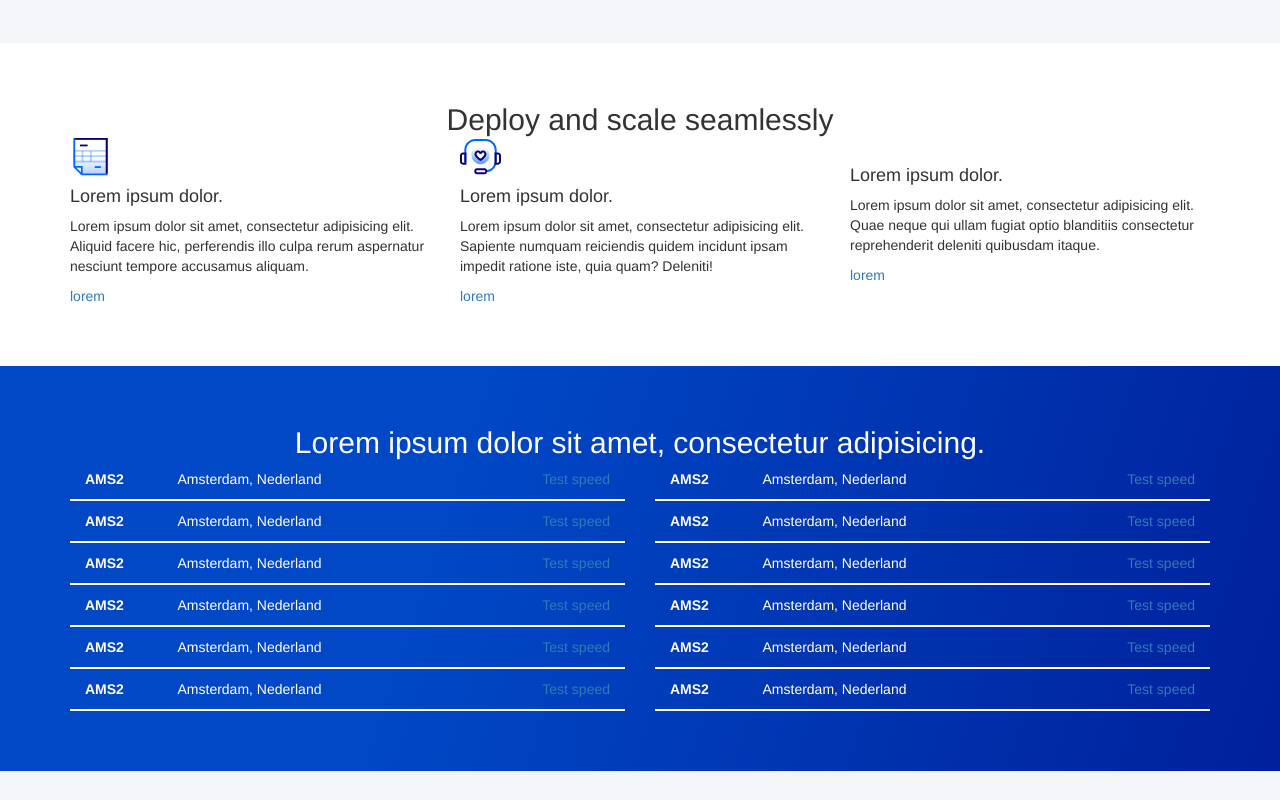
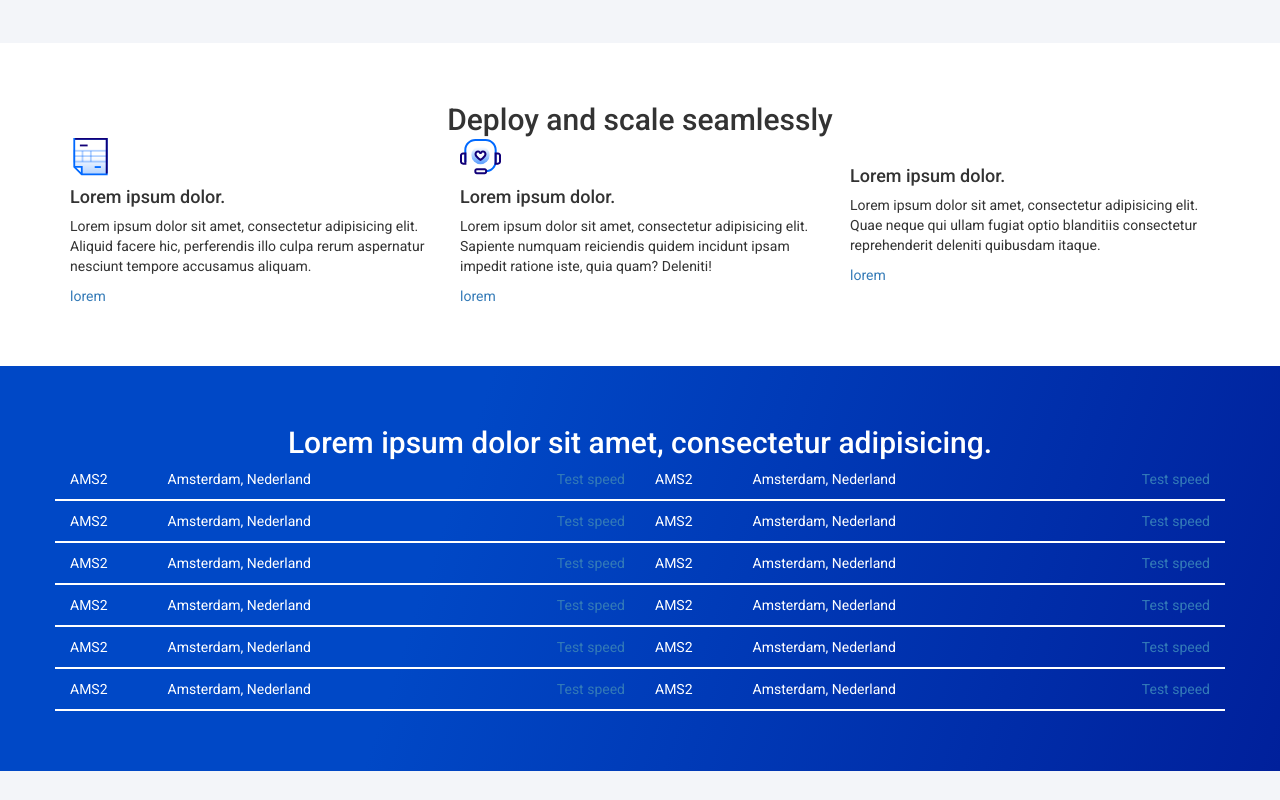
Before and after one commit to edoardocollo/html-css-digitalocean, a plain HTML site: page index.html in a window 1280 px wide. Shown: the part 1540-2340 px from the top of the page. Drawn offline with nearby package versions, Linux system fonts and the light colour scheme.

Commit message:
start responsive and media query

```diff
--- a/css/style.css
+++ b/css/style.css
@@ -1,3 +1,6 @@
+body {
+  font-family: 'Roboto', sans-serif !important;
+}
 
 h1 {
   font-size: 47px;
@@ -61,11 +64,17 @@ nav {
 #navbar_container ul li a {
   text-decoration: none;
   color: black;
-  padding: 0 25px;
+  padding: 0 15px;
   font-size: 16px;
 }
 #navbar_container ul li a:hover {
   color: #0167ff;
+}
+.nav_hamburgher {
+  display: none;
+  position: absolute;
+  right: 0;
+  top: -42px;
 }
 .angle:after {
     font-family: 'Glyphicons Halflings';
@@ -112,7 +121,7 @@ nav {
   line-height: 600px;
 }
 #developers img {
-  height: 100%;
+  width: 80%;
 }
 #developers .img_carosello::before {
   font-family: 'Glyphicons Halflings';
@@ -147,6 +156,9 @@ nav {
 }
 
 /* TEAMS */
+#teams img {
+  width: 80%;
+}
 #teams .img_carosello::before {
   font-family: 'Glyphicons Halflings';
   content: "\e079";
@@ -176,3 +188,15 @@ footer ul {
 .footer_link_title {
   font-weight: bold;
 }
+
+/* MEDIA QUERY */
+@media all and (max-width: 991px) {
+  .nav_right, .nav_left {
+
+    display: none;
+  }
+  .nav_hamburgher {
+    display: block;
+  }
+
+}
--- a/index.html
+++ b/index.html
@@ -7,7 +7,7 @@
   <title>DigitalOcean</title>
   <link rel="stylesheet" href="https://stackpath.bootstrapcdn.com/bootstrap/3.4.1/css/bootstrap.min.css" integrity="sha384-HSMxcRTRxnN+Bdg0JdbxYKrThecOKuH5zCYotlSAcp1+c8xmyTe9GYg1l9a69psu" crossorigin="anonymous">
   <link rel="stylesheet" href="https://cdnjs.cloudflare.com/ajax/libs/font-awesome/5.14.0/css/all.min.css" integrity="sha512-1PKOgIY59xJ8Co8+NE6FZ+LOAZKjy+KY8iq0G4B3CyeY6wYHN3yt9PW0XpSriVlkMXe40PTKnXrLnZ9+fkDaog==" crossorigin="anonymous" />
-
+  <link href="https://fonts.googleapis.com/css2?family=Roboto:wght@100;300;400;500;700;900&display=swap" rel="stylesheet">
   <link rel="stylesheet" href="css/style.css">
 </head>
 <body>
@@ -21,17 +21,18 @@
         <div class="row">
 
           <!-- #logo_col.col-lg-3 -->
-          <div class="col-lg-2" id="logo_col">
+          <div class="col-lg-2 col-md-2" id="logo_col">
             <img src="img/logo.jpg" alt="">
           </div>
           <!-- /#logo_col.col-lg-3 -->
 
           <!-- #navbar_container.col-lg-9 -->
-          <div class="col-lg-10" id="navbar_container">
+          <div class="col-lg-10 col-md-10" id="navbar_container">
             <div class="container-fluid">
 
+              <div class="row relative">
                 <!-- .col-lg-6 -->
-              <div class="col-lg-6">
+                <div class="col-lg-6 col-md-6 nav_right">
                   <ul>
                     <li class="angle"><a href="">lorem</a></li>
                     <li><a href="">lorem</a></li>
@@ -42,7 +43,7 @@
                 <!-- /.col-lg-6 -->
 
                 <!-- .col-lg-6 -->
-              <div class="col-lg-6 text-right">
+                <div class="col-lg-6 text-right nav_right">
                   <ul>
                     <li><a href="">lorem</a></li>
                     <li class="angle"><a href="">lorem</a></li>
@@ -51,6 +52,10 @@
                   </ul>
                 </div>
                 <!-- /.col-lg-6 -->
+                <div class="nav_hamburgher">
+                  <span class="hamburgher"><i class="fas fa-bars"></i></span>
+                </div>
+              </div>
 
             </div>
             <!-- /.container-fluid -->
@@ -74,7 +79,7 @@
         <div class="row relative">
 
           <!-- #jumbotron_text.col-lg-5 -->
-          <div class="col-lg-7 hfull" id="jumbotron_text">
+          <div class="col-lg-7 col-md-7 col-sm-7 hfull" id="jumbotron_text">
 
             <!-- .jumbotron_text_container -->
             <div class="jumbotron_text_container v_center text_white">
@@ -87,7 +92,7 @@
           <!-- /#jumbotron_text.col-lg-5 -->
 
           <!-- #jumbotron_form.col-lg-7 -->
-          <div class="col-lg-5" id="jumbotron_form">
+          <div class="col-lg-5 col-md-5 col-sm-5" id="jumbotron_form">
 
             <!-- /#form_container -->
             <div id="form_container" class="panel text-center">
@@ -151,32 +156,32 @@
           <!-- /#title_deploy.col-lg-12 -->
 
           <!-- #deploy_menu.col-lg-4 -->
-          <div class="col-lg-4" id="deploy_menu"></div>
+          <div class="col-lg-4 col-md-4 col-sm-4" id="deploy_menu"></div>
           <!-- /#deploy_menu.col-lg-4 -->
 
           <!-- .col-lg-8 -->
-          <div class="col-lg-8">
+          <div class="col-lg-8 col-md-8 col-sm-8">
             <div class="container-fluid">
               <div class="row">
-                <div class="col-lg-6">
+                <div class="col-lg-6 col-md-6 col-sm-6">
                   <img src="img/goccia1.svg" alt="">
                   <h4>Lorem ipsum dolor.</h4>
                   <p>Lorem ipsum dolor sit amet, consectetur adipisicing elit. Debitis officiis atque repellat exercitationem ex nostrum labore eum autem ut voluptatum.</p>
                 </div>
                 <!-- /.col-lg-6 -->
-                <div class="col-lg-6">
+                <div class="col-lg-6 col-md-6 col-sm-6">
                   <img src="img/goccia2.svg" alt="">
                   <h4>Lorem ipsum dolor.</h4>
                   <p>Lorem ipsum dolor sit amet, consectetur adipisicing elit. Debitis officiis atque repellat exercitationem ex nostrum labore eum autem ut voluptatum.</p>
                 </div>
                 <!-- /.col-lg-6 -->
-                <div class="col-lg-6">
+                <div class="col-lg-6 col-md-6 col-sm-6" >
                   <img src="img/piu.svg" alt="">
                   <h4>Lorem ipsum dolor.</h4>
                   <p>Lorem ipsum dolor sit amet, consectetur adipisicing elit. Debitis officiis atque repellat exercitationem ex nostrum labore eum autem ut voluptatum.</p>
                 </div>
                 <!-- /.col-lg-6 -->
-                <div class="col-lg-6">
+                <div class="col-lg-6 col-md-6 col-sm-6">
                   <img src="img/mondo.svg" alt="">
                   <h4>Lorem ipsum dolor.</h4>
                   <p>Lorem ipsum dolor sit amet, consectetur adipisicing elit. Debitis officiis atque repellat exercitationem ex nostrum labore eum autem ut voluptatum.</p>
@@ -259,7 +264,7 @@
           <!-- /#tfeatures_title.col-lg-12 -->
 
           <!-- .col-lg-4 -->
-          <div class="col-lg-4">
+          <div class="col-lg-4 col-md-4 col-sm-4">
             <img src="img/foglio.svg" alt="">
             <h4>Lorem ipsum dolor.</h4>
             <p>Lorem ipsum dolor sit amet, consectetur adipisicing elit. Aliquid facere hic, perferendis illo culpa rerum aspernatur nesciunt tempore accusamus aliquam.</p>
@@ -268,7 +273,7 @@
           <!-- /.col-lg-4 -->
 
           <!-- .col-lg-4 -->
-          <div class="col-lg-4">
+          <div class="col-lg-4 col-md-4 col-sm-4">
             <img src="img/cuffie.svg" alt="">
             <h4>Lorem ipsum dolor.</h4>
             <p>Lorem ipsum dolor sit amet, consectetur adipisicing elit. Sapiente numquam reiciendis quidem incidunt ipsam impedit ratione iste, quia quam? Deleniti!</p>
@@ -277,7 +282,7 @@
           <!-- /.col-lg-4 -->
 
           <!-- .col-lg-4 -->
-          <div class="col-lg-4">
+          <div class="col-lg-4 col-md-4 col-sm-4">
             <img src="img/goccia3.svg" alt="">
             <h4>Lorem ipsum dolor.</h4>
             <p>Lorem ipsum dolor sit amet, consectetur adipisicing elit. Quae neque qui ullam fugiat optio blanditiis consectetur reprehenderit deleniti quibusdam itaque.</p>
@@ -310,197 +315,194 @@
 
           <!-- .col-lg-6 -->
           <div class="col-lg-6">
-            <div class="container-fluid">
               <div class="row">
-                <div class="col-lg-2">
-                  <strong>AMS2</strong>
+                <div class="col-lg-2 col-md-2 col-sm-2 col-xs-2">
+                  AMS2
                 </div>
-                <!-- /.col-lg-2 -->
-                <div class="col-lg-7">
-                  <span>Amsterdam, Nederland</span>
+                <!-- /.col-lg-2 col-md-2 -->
+                <div class="col-lg-7 col-md-7 col-sm-7 col-xs-7">
+                  Amsterdam, Nederland
                 </div>
-                <!-- /.col-lg-7 -->
-                <div class="col-lg-3">
+                <!-- /.col-lg-7 col-md-7 -->
+                <div class="col-lg-3 col-md-3 col-sm-3 col-xs-3">
                   <a href="#">Test speed</a>
                 </div>
-                <!-- /.col-lg-3 -->
+                <!-- /.col-lg-3 col-md-3 -->
               </div>
               <!-- /.row -->
               <div class="row">
-                <div class="col-lg-2">
-                  <strong>AMS2</strong>
+                <div class="col-lg-2 col-md-2 col-sm-2 col-xs-2">
+                  AMS2
                 </div>
-                <!-- /.col-lg-2 -->
-                <div class="col-lg-7">
-                  <span>Amsterdam, Nederland</span>
+                <!-- /.col-lg-2 col-md-2 -->
+                <div class="col-lg-7 col-md-7 col-sm-7 col-xs-7">
+                  Amsterdam, Nederland
                 </div>
-                <!-- /.col-lg-7 -->
-                <div class="col-lg-3">
+                <!-- /.col-lg-7 col-md-7 -->
+                <div class="col-lg-3 col-md-3 col-sm-3 col-xs-3">
                   <a href="#">Test speed</a>
                 </div>
-                <!-- /.col-lg-3 -->
+                <!-- /.col-lg-3 col-md-3 -->
               </div>
               <!-- /.row -->
               <div class="row">
-                <div class="col-lg-2">
-                  <strong>AMS2</strong>
+                <div class="col-lg-2 col-md-2 col-sm-2 col-xs-2">
+                  AMS2
                 </div>
-                <!-- /.col-lg-2 -->
-                <div class="col-lg-7">
-                  <span>Amsterdam, Nederland</span>
+                <!-- /.col-lg-2 col-md-2 -->
+                <div class="col-lg-7 col-md-7 col-sm-7 col-xs-7">
+                  Amsterdam, Nederland
                 </div>
-                <!-- /.col-lg-7 -->
-                <div class="col-lg-3">
+                <!-- /.col-lg-7 col-md-7 -->
+                <div class="col-lg-3 col-md-3 col-sm-3 col-xs-3">
                   <a href="#">Test speed</a>
                 </div>
-                <!-- /.col-lg-3 -->
+                <!-- /.col-lg-3 col-md-3 -->
               </div>
               <!-- /.row -->
               <div class="row">
-                <div class="col-lg-2">
-                  <strong>AMS2</strong>
+                <div class="col-lg-2 col-md-2 col-sm-2 col-xs-2">
+                  AMS2
                 </div>
-                <!-- /.col-lg-2 -->
-                <div class="col-lg-7">
-                  <span>Amsterdam, Nederland</span>
+                <!-- /.col-lg-2 col-md-2 -->
+                <div class="col-lg-7 col-md-7 col-sm-7 col-xs-7">
+                  Amsterdam, Nederland
                 </div>
-                <!-- /.col-lg-7 -->
-                <div class="col-lg-3">
+                <!-- /.col-lg-7 col-md-7 -->
+                <div class="col-lg-3 col-md-3 col-sm-3 col-xs-3">
                   <a href="#">Test speed</a>
                 </div>
-                <!-- /.col-lg-3 -->
+                <!-- /.col-lg-3 col-md-3 -->
               </div>
               <!-- /.row -->
               <div class="row">
-                <div class="col-lg-2">
-                  <strong>AMS2</strong>
+                <div class="col-lg-2 col-md-2 col-sm-2 col-xs-2">
+                  AMS2
                 </div>
-                <!-- /.col-lg-2 -->
-                <div class="col-lg-7">
-                  <span>Amsterdam, Nederland</span>
+                <!-- /.col-lg-2 col-md-2 -->
+                <div class="col-lg-7 col-md-7 col-sm-7 col-xs-7">
+                  Amsterdam, Nederland
                 </div>
-                <!-- /.col-lg-7 -->
-                <div class="col-lg-3">
+                <!-- /.col-lg-7 col-md-7 -->
+                <div class="col-lg-3 col-md-3 col-sm-3 col-xs-3">
                   <a href="#">Test speed</a>
                 </div>
-                <!-- /.col-lg-3 -->
+                <!-- /.col-lg-3 col-md-3 -->
               </div>
               <!-- /.row -->
               <div class="row">
-                <div class="col-lg-2">
-                  <strong>AMS2</strong>
+                <div class="col-lg-2 col-md-2 col-sm-2 col-xs-2">
+                  AMS2
                 </div>
-                <!-- /.col-lg-2 -->
-                <div class="col-lg-7">
-                  <span>Amsterdam, Nederland</span>
+                <!-- /.col-lg-2 col-md-2 -->
+                <div class="col-lg-7 col-md-7 col-sm-7 col-xs-7">
+                  Amsterdam, Nederland
                 </div>
-                <!-- /.col-lg-7 -->
-                <div class="col-lg-3">
+                <!-- /.col-lg-7 col-md-7 -->
+                <div class="col-lg-3 col-md-3 col-sm-3 col-xs-3">
                   <a href="#">Test speed</a>
                 </div>
-                <!-- /.col-lg-3 -->
+                <!-- /.col-lg-3 col-md-3 -->
               </div>
               <!-- /.row -->
-            </div>
-            <!-- /.container-fluid -->
+
+
           </div>
           <!-- /.col-lg-6 -->
 
           <!-- .col-lg-6 -->
           <div class="col-lg-6">
-            <div class="container-fluid">
               <div class="row">
-                <div class="col-lg-2">
-                  <strong>AMS2</strong>
+                <div class="col-lg-2 col-md-2 col-sm-2 col-xs-2">
+                  AMS2
                 </div>
-                <!-- /.col-lg-2 -->
-                <div class="col-lg-7">
-                  <span>Amsterdam, Nederland</span>
+                <!-- /.col-lg-2 col-md-2 -->
+                <div class="col-lg-7 col-md-7 col-sm-7 col-xs-7">
+                  Amsterdam, Nederland
                 </div>
-                <!-- /.col-lg-7 -->
-                <div class="col-lg-3">
+                <!-- /.col-lg-7 col-md-7 -->
+                <div class="col-lg-3 col-md-3 col-sm-3 col-xs-3">
                   <a href="#">Test speed</a>
                 </div>
-                <!-- /.col-lg-3 -->
+                <!-- /.col-lg-3 col-md-3 -->
               </div>
               <!-- /.row -->
               <div class="row">
-                <div class="col-lg-2">
-                  <strong>AMS2</strong>
+                <div class="col-lg-2 col-md-2 col-sm-2 col-xs-2">
+                  AMS2
                 </div>
-                <!-- /.col-lg-2 -->
-                <div class="col-lg-7">
-                  <span>Amsterdam, Nederland</span>
+                <!-- /.col-lg-2 col-md-2 -->
+                <div class="col-lg-7 col-md-7 col-sm-7 col-xs-7">
+                  Amsterdam, Nederland
                 </div>
-                <!-- /.col-lg-7 -->
-                <div class="col-lg-3">
+                <!-- /.col-lg-7 col-md-7 -->
+                <div class="col-lg-3 col-md-3 col-sm-3 col-xs-3">
                   <a href="#">Test speed</a>
                 </div>
-                <!-- /.col-lg-3 -->
+                <!-- /.col-lg-3 col-md-3 -->
               </div>
               <!-- /.row -->
               <div class="row">
-                <div class="col-lg-2">
-                  <strong>AMS2</strong>
+                <div class="col-lg-2 col-md-2 col-sm-2 col-xs-2">
+                  AMS2
                 </div>
-                <!-- /.col-lg-2 -->
-                <div class="col-lg-7">
-                  <span>Amsterdam, Nederland</span>
+                <!-- /.col-lg-2 col-md-2 -->
+                <div class="col-lg-7 col-md-7 col-sm-7 col-xs-7">
+                  Amsterdam, Nederland
                 </div>
-                <!-- /.col-lg-7 -->
-                <div class="col-lg-3">
+                <!-- /.col-lg-7 col-md-7 -->
+                <div class="col-lg-3 col-md-3 col-sm-3 col-xs-3">
                   <a href="#">Test speed</a>
                 </div>
-                <!-- /.col-lg-3 -->
+                <!-- /.col-lg-3 col-md-3 -->
               </div>
               <!-- /.row -->
               <div class="row">
-                <div class="col-lg-2">
-                  <strong>AMS2</strong>
+                <div class="col-lg-2 col-md-2 col-sm-2 col-xs-2">
+                  AMS2
                 </div>
-                <!-- /.col-lg-2 -->
-                <div class="col-lg-7">
-                  <span>Amsterdam, Nederland</span>
+                <!-- /.col-lg-2 col-md-2 -->
+                <div class="col-lg-7 col-md-7 col-sm-7 col-xs-7">
+                  Amsterdam, Nederland
                 </div>
-                <!-- /.col-lg-7 -->
-                <div class="col-lg-3">
+                <!-- /.col-lg-7 col-md-7 -->
+                <div class="col-lg-3 col-md-3 col-sm-3 col-xs-3">
                   <a href="#">Test speed</a>
                 </div>
-                <!-- /.col-lg-3 -->
+                <!-- /.col-lg-3 col-md-3 -->
               </div>
               <!-- /.row -->
               <div class="row">
-                <div class="col-lg-2">
-                  <strong>AMS2</strong>
+                <div class="col-lg-2 col-md-2 col-sm-2 col-xs-2">
+                  AMS2
                 </div>
-                <!-- /.col-lg-2 -->
-                <div class="col-lg-7">
-                  <span>Amsterdam, Nederland</span>
+                <!-- /.col-lg-2 col-md-2 -->
+                <div class="col-lg-7 col-md-7 col-sm-7 col-xs-7">
+                  Amsterdam, Nederland
                 </div>
-                <!-- /.col-lg-7 -->
-                <div class="col-lg-3">
+                <!-- /.col-lg-7 col-md-7 -->
+                <div class="col-lg-3 col-md-3 col-sm-3 col-xs-3">
                   <a href="#">Test speed</a>
                 </div>
-                <!-- /.col-lg-3 -->
+                <!-- /.col-lg-3 col-md-3 -->
               </div>
               <!-- /.row -->
               <div class="row">
-                <div class="col-lg-2">
-                  <strong>AMS2</strong>
+                <div class="col-lg-2 col-md-2 col-sm-2 col-xs-2">
+                  AMS2
                 </div>
-                <!-- /.col-lg-2 -->
-                <div class="col-lg-7">
-                  <span>Amsterdam, Nederland</span>
+                <!-- /.col-lg-2 col-md-2 -->
+                <div class="col-lg-7 col-md-7 col-sm-7 col-xs-7">
+                  Amsterdam, Nederland
                 </div>
-                <!-- /.col-lg-7 -->
-                <div class="col-lg-3">
+                <!-- /.col-lg-7 col-md-7 -->
+                <div class="col-lg-3 col-md-3 col-sm-3 col-xs-3">
                   <a href="#">Test speed</a>
                 </div>
-                <!-- /.col-lg-3 -->
+                <!-- /.col-lg-3 col-md-3 -->
               </div>
               <!-- /.row -->
-            </div>
-            <!-- /.container-fluid -->
+
 
           </div>
           <!-- /.col-lg-6 -->
@@ -580,12 +582,12 @@
   <footer id="site_footer" class="bg_blue p_60 text_white">
     <div class="container">
       <div class="row">
-        <div class="col-lg-4"></div>
+        <div class="col-lg-4 col-md-4 col-sm-4"></div>
         <!-- /.col-lg-4 -->
-        <div class="col-lg-8">
+        <div class="col-lg-8 col-md-8 col-sm-8">
           <div class="container-fluid">
             <div class="row">
-              <div class="col-lg-3">
+              <div class="col-lg-3 col-md-3 col-sm-3">
                 <span class="footer_link_title">lorem</span>
                 <ul>
                   <li><a href=""></a>lorem</li>
@@ -602,7 +604,7 @@
                 </ul>
               </div>
               <!-- /.col-lg-3 -->
-              <div class="col-lg-3">
+              <div class="col-lg-3 col-md-3 col-sm-3">
                 <span class="footer_link_title">lorem</span>
                 <ul>
                   <li><a href=""></a>lorem</li>
@@ -619,7 +621,7 @@
                 </ul>
               </div>
               <!-- /.col-lg-3 -->
-              <div class="col-lg-3">
+              <div class="col-lg-3 col-md-3 col-sm-3">
                 <span class="footer_link_title">lorem</span>
                 <ul>
                   <li><a href=""></a>lorem</li>
@@ -636,7 +638,7 @@
                 </ul>
               </div>
               <!-- /.col-lg-3 -->
-              <div class="col-lg-3">
+              <div class="col-lg-3 col-md-3 col-sm-3">
                 <span class="footer_link_title">lorem</span>
                 <ul>
                   <li><a href=""></a>lorem</li>
```
Lines whose indentation alone changed are shown as unchanged.
